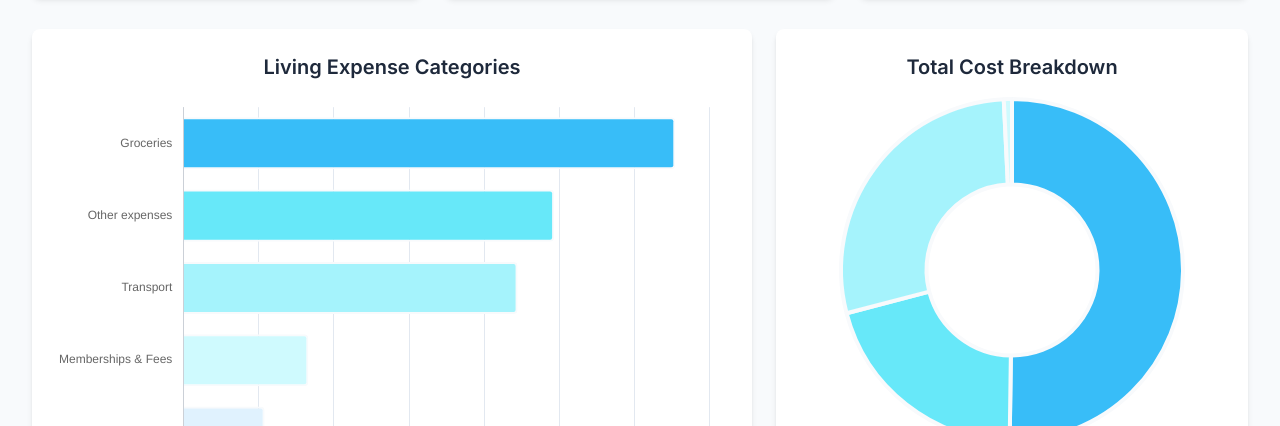
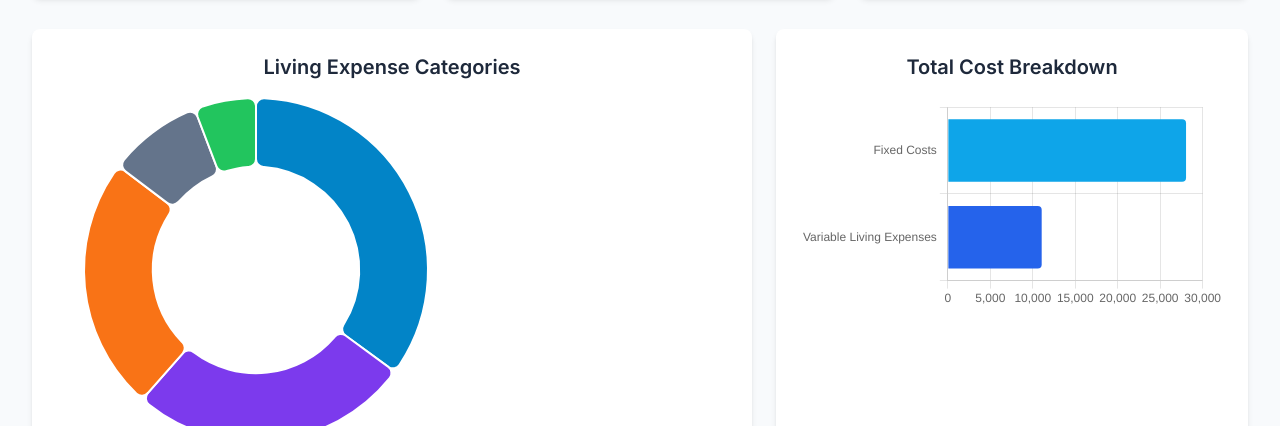
Before and after one commit to mjyazar/Expenditure, a plain HTML site: page index.html in a window 1280 px wide. Shown: the part 526-952 px from the top of the page. Drawn offline with nearby package versions, Linux system fonts and the light colour scheme.

Commit message:
adding java.

```diff
--- a/index.html
+++ b/index.html
@@ -350,5 +350,185 @@
             initReviewCharts();
         });
     </script>
+
+
+<script>
+  // --- Tab switching ---
+  const reviewSection = document.getElementById('review-section');
+  const forecastSection = document.getElementById('forecast-section');
+
+  const mainNavReview = document.getElementById('main-nav-review');
+  const mainNavForecast = document.getElementById('main-nav-forecast');
+
+  // Sub nav buttons - Review
+  const subNavReviewDashboard = document.getElementById('sub-nav-review-dashboard');
+  const subNavReviewReport = document.getElementById('sub-nav-review-report');
+
+  // Sub nav buttons - Forecast
+  const subNavForecastDashboard = document.getElementById('sub-nav-forecast-dashboard');
+  const subNavForecastReport = document.getElementById('sub-nav-forecast-report');
+
+  // Content containers
+  const reviewDashboardContent = document.getElementById('review-dashboard-content');
+  const reviewReportContent = document.getElementById('review-report-content');
+
+  const forecastDashboardContent = document.getElementById('forecast-dashboard-content');
+  const forecastReportContent = document.getElementById('forecast-report-content');
+
+  // Handle main tab switching
+  function activateMainTab(tab) {
+    if (tab === 'review') {
+      reviewSection.classList.remove('hidden');
+      forecastSection.classList.add('hidden');
+      mainNavReview.classList.add('active');
+      mainNavForecast.classList.remove('active');
+    } else {
+      reviewSection.classList.add('hidden');
+      forecastSection.classList.remove('hidden');
+      mainNavReview.classList.remove('active');
+      mainNavForecast.classList.add('active');
+    }
+  }
+
+  mainNavReview.addEventListener('click', () => activateMainTab('review'));
+  mainNavForecast.addEventListener('click', () => activateMainTab('forecast'));
+
+  // Handle sub-tab switching for Review
+  function activateReviewSubTab(tab) {
+    if (tab === 'dashboard') {
+      subNavReviewDashboard.classList.add('active');
+      subNavReviewReport.classList.remove('active');
+      reviewDashboardContent.classList.remove('hidden');
+      reviewReportContent.classList.add('hidden');
+    } else {
+      subNavReviewDashboard.classList.remove('active');
+      subNavReviewReport.classList.add('active');
+      reviewDashboardContent.classList.add('hidden');
+      reviewReportContent.classList.remove('hidden');
+    }
+  }
+
+  subNavReviewDashboard.addEventListener('click', () => activateReviewSubTab('dashboard'));
+  subNavReviewReport.addEventListener('click', () => activateReviewSubTab('report'));
+
+  // Handle sub-tab switching for Forecast
+  function activateForecastSubTab(tab) {
+    if (tab === 'dashboard') {
+      subNavForecastDashboard.classList.add('active');
+      subNavForecastReport.classList.remove('active');
+      forecastDashboardContent.classList.remove('hidden');
+      forecastReportContent.classList.add('hidden');
+    } else {
+      subNavForecastDashboard.classList.remove('active');
+      subNavForecastReport.classList.add('active');
+      forecastDashboardContent.classList.add('hidden');
+      forecastReportContent.classList.remove('hidden');
+    }
+  }
+
+  subNavForecastDashboard.addEventListener('click', () => activateForecastSubTab('dashboard'));
+  subNavForecastReport.addEventListener('click', () => activateForecastSubTab('report'));
+
+  // --- Chart.js initialization ---
+
+  // Review Section Charts
+
+  const categoriesData = {
+    labels: ['Groceries', 'Other', 'Transport', 'Memberships & Fees', 'Insurance'],
+    datasets: [{
+      label: 'Expense Categories (€)',
+      data: [3269.61, 2464.12, 2221.34, 830.68, 540.49],
+      backgroundColor: [
+        '#0284c7',  // sky-600
+        '#7c3aed',  // violet-600 (added for color variety)
+        '#f97316',  // orange-500
+        '#64748b',  // slate-500
+        '#22c55e'   // green-500
+      ],
+      hoverOffset: 20,
+      borderRadius: 8,
+    }]
+  };
+
+  const categoriesConfig = {
+    type: 'doughnut',
+    data: categoriesData,
+    options: {
+      responsive: true,
+      plugins: {
+        legend: { position: 'bottom' },
+        tooltip: { enabled: true },
+      },
+      cutout: '60%',
+    },
+  };
+
+  const categoriesChart = new Chart(
+    document.getElementById('categoriesChart'),
+    categoriesConfig
+  );
+
+  const breakdownData = {
+    labels: ['Fixed Costs', 'Variable Living Expenses'],
+    datasets: [{
+      label: 'Cost Breakdown (€)',
+      data: [28045.00, 11047.57],
+      backgroundColor: ['#0ea5e9', '#2563eb'], // sky-500 and sky-600
+      borderRadius: 4,
+    }]
+  };
+
+  const breakdownConfig = {
+    type: 'bar',
+    data: breakdownData,
+    options: {
+      indexAxis: 'y',
+      responsive: true,
+      scales: {
+        x: { beginAtZero: true }
+      },
+      plugins: {
+        legend: { display: false },
+        tooltip: { enabled: true }
+      }
+    },
+  };
+
+  const breakdownChart = new Chart(
+    document.getElementById('breakdownChart'),
+    breakdownConfig
+  );
+
+  // Forecast Section Chart
+  const forecastBreakdownData = {
+    labels: ['Living Expenses', 'Rent', 'Other'],
+    datasets: [{
+      label: 'Forecasted Budget (€)',
+      data: [861.05 * 10.5, 660 * 10.5, 0], // Approximate totals for 10.5 months
+      backgroundColor: ['#0284c7', '#0ea5e9', '#64748b'],
+      borderRadius: 8,
+    }]
+  };
+
+  const forecastBreakdownConfig = {
+    type: 'doughnut',
+    data: forecastBreakdownData,
+    options: {
+      responsive: true,
+      plugins: {
+        legend: { position: 'bottom' },
+        tooltip: { enabled: true }
+      },
+      cutout: '60%',
+    }
+  };
+
+  const forecastBreakdownChart = new Chart(
+    document.getElementById('forecastBreakdownChart'),
+    forecastBreakdownConfig
+  );
+
+</script>
+
 </body>
 </html>
```
